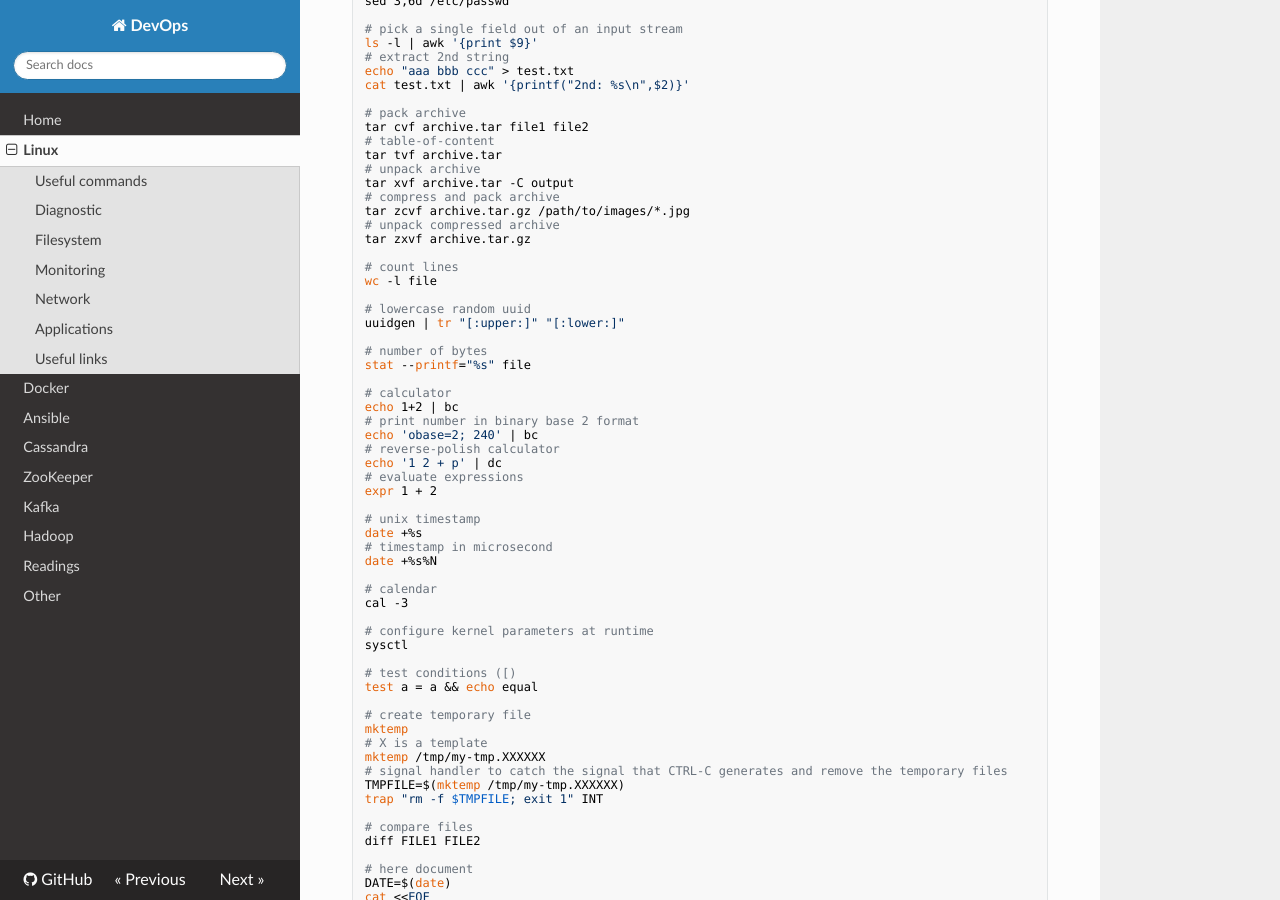
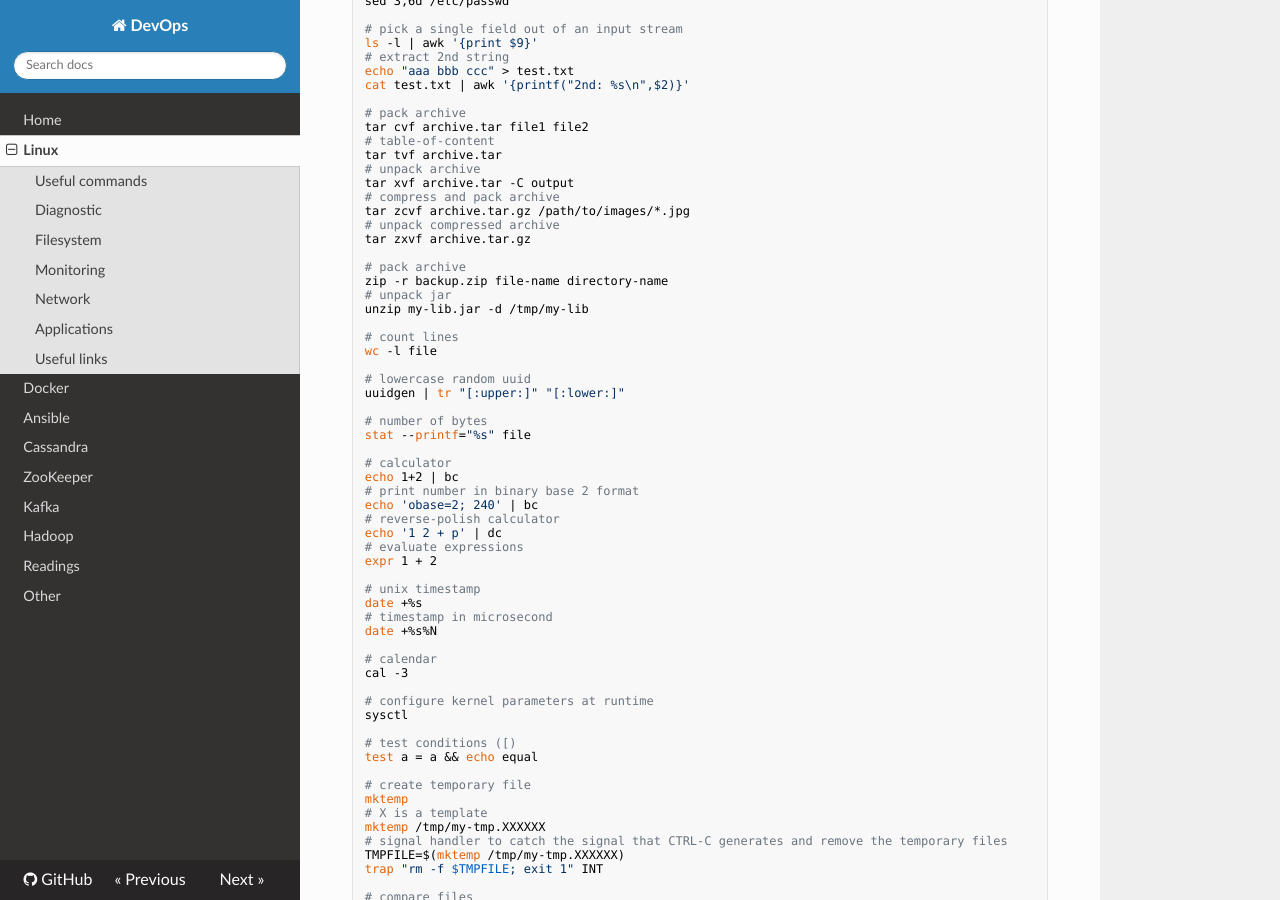
Before and after one commit to niqdev/devops, an MkDocs documentation site: the page built from docs/linux.md, in a window 1280 px wide and 900 px high, scrolled down 565 px. Built offline with MkDocs 1.6.1, drawn with Linux system fonts in a browser that asks for light colours; nearby versions of some CDN libraries; old or Windows-style settings are respelled for this version of MkDocs.

Commit message:
doc: update linux

```diff
--- a/docs/linux.md
+++ b/docs/linux.md
@@ -45,6 +45,11 @@ tar xvf archive.tar -C output
 tar zcvf archive.tar.gz /path/to/images/*.jpg
 # unpack compressed archive
 tar zxvf archive.tar.gz
+
+# pack archive
+zip -r backup.zip file-name directory-name
+# unpack jar
+unzip my-lib.jar -d /tmp/my-lib
 
 # count lines
 wc -l file
```
